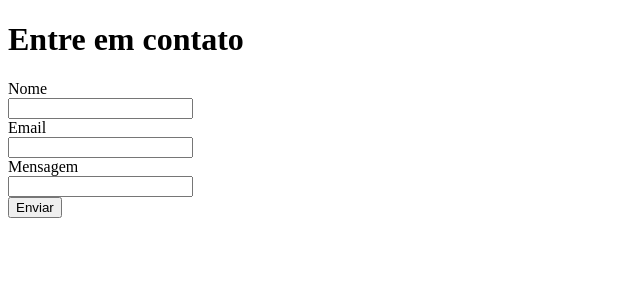
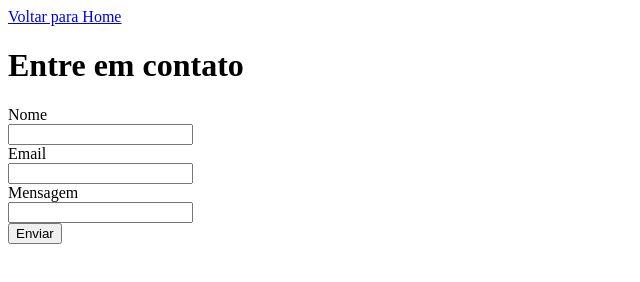
Before and after one commit to domingoslatorre/site-empresax, a plain HTML site: page contato.html in a window 1280 px wide. Shown: the whole page, without its empty margins (0-640 px from the left). Drawn offline with Linux system fonts and the light colour scheme.

Commit message:
adiciona link de voltar para home nas paginas de contato e produtos

```diff
--- a/contato.html
+++ b/contato.html
@@ -6,6 +6,7 @@
     <title>Entre em contato</title>
 </head>
 <body>
+    <a href="/">Voltar para Home</a>
     <h1>Entre em contato</h1>
     <form action="">
         <label for="nome">Nome</label>
```
Also changed, not shown: produtos.html (+1 -0 lines).
